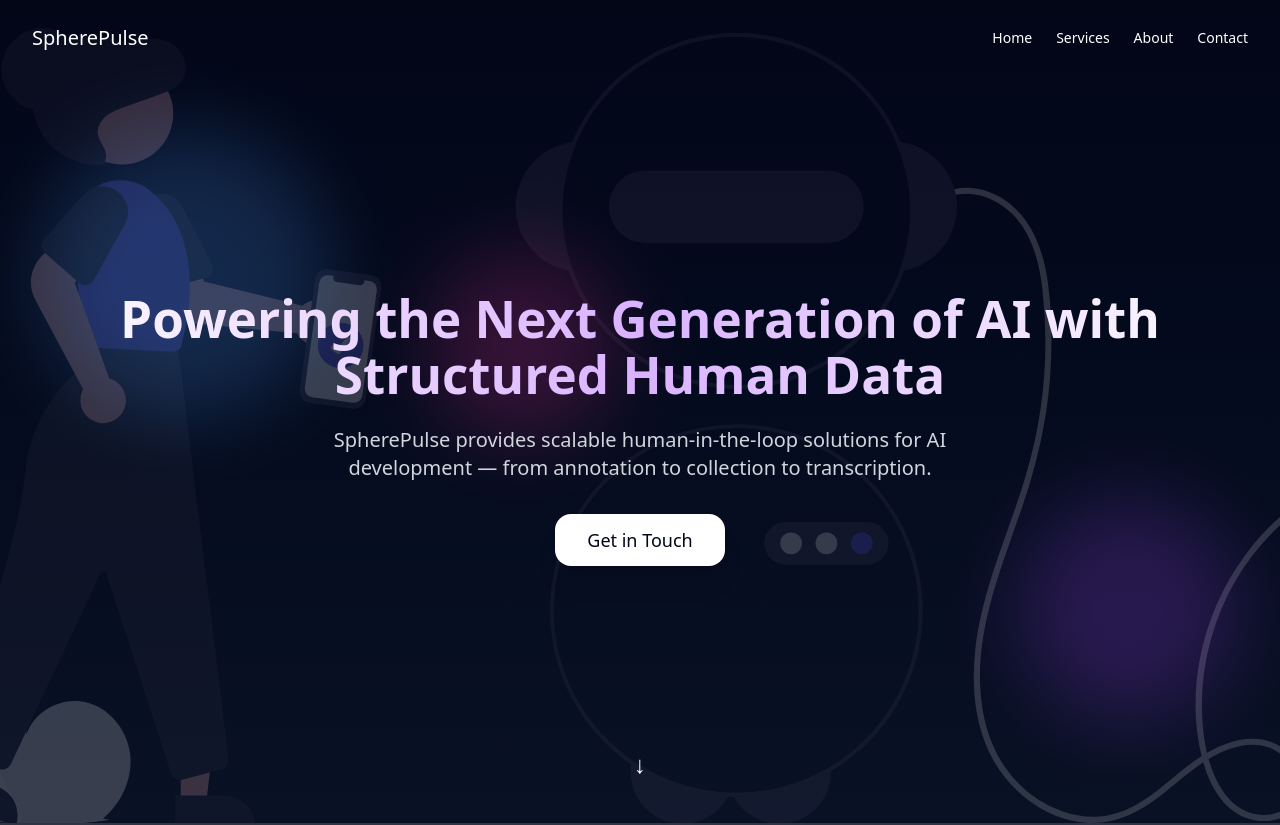
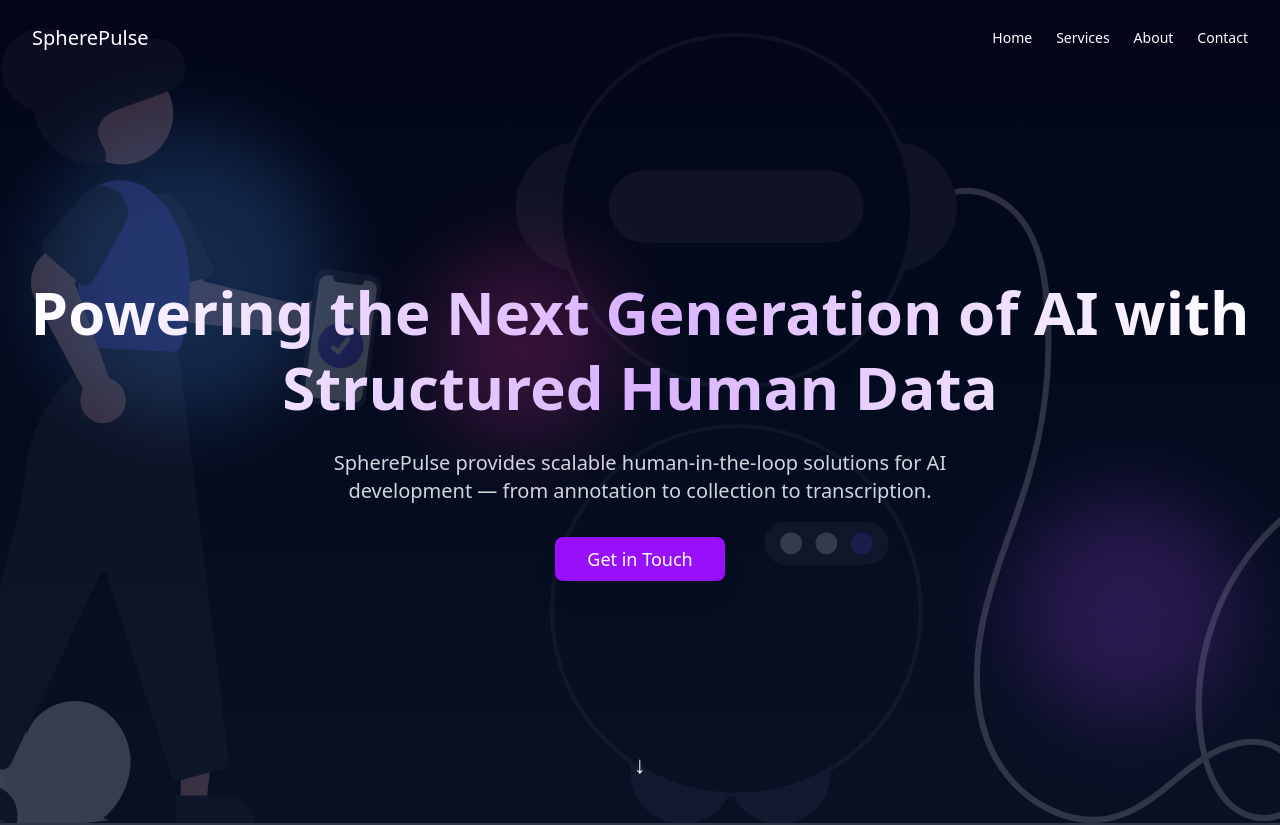
Before and after one commit to millan-amara/annotation, a React (Vite) app: page / in a window 1280 px wide. Shown: the top 825 px of the page. Built offline with nearby package versions, Linux system fonts and the light colour scheme.

Commit message:
modify landing section font

```diff
--- a/index.html
+++ b/index.html
@@ -3,12 +3,12 @@
   <head>
     <meta charset="UTF-8" />
     <!-- <link rel="icon" type="image/svg+xml" href="/src/assets/logo.png" /> -->
-     <link rel="preconnect" href="https://fonts.googleapis.com">
-      <link rel="preconnect" href="https://fonts.gstatic.com" crossorigin>
-      <link href="https://fonts.googleapis.com/css2?family=IBM+Plex+Sans:ital,wght@0,100..700;1,100..700&display=swap" rel="stylesheet">
+    <link rel="preconnect" href="https://fonts.googleapis.com">
+    <link rel="preconnect" href="https://fonts.gstatic.com" crossorigin>
+    <link href="https://fonts.googleapis.com/css2?family=IBM+Plex+Sans:ital,wght@0,100..700;1,100..700&display=swap" rel="stylesheet">
     <meta name="viewport" content="width=device-width, initial-scale=1.0" />
-    <meta name="description" content="Yes, I am">
-    <title>SpherePulse</title>
+    <meta name="description" content="AI Data Infrastructure">
+    <title>SpherePulse - AI Data Infrastructure</title>
   </head>
   <body>
     <div id="root"></div>
--- a/src/index.css
+++ b/src/index.css
@@ -1,10 +1,13 @@
 @import "tailwindcss";
 
+/* body {
+  font-family: 'IBM Plex Sans', sans-serif;
+} */
 
-h1 {
+/* h1 {
   font-size: 3.2em;
   line-height: 1.1;
-}
+} */
 
 
 /* Contact form styling */
--- a/src/pages/Home.jsx
+++ b/src/pages/Home.jsx
@@ -13,9 +13,9 @@ const FloatingShape = ({ className, style }) => (
 );
 
 const LandingPage = () => {
-  useEffect(() => {
-    document.title = "[Your Company Name] - AI Data Infrastructure";
-  }, []);
+  // useEffect(() => {
+  //   document.title = "SpherePulse - AI Data Infrastructure";
+  // }, []);
 
   return (
     <div className="bg-gradient-to-b from-slate-950 via-slate-900 to-slate-950 text-white min-h-screen">
@@ -39,7 +39,7 @@ const LandingPage = () => {
             animate={{ opacity: 1, y: 0 }}
             transition={{ duration: 1 }}
           >
-            <h1 className="text-3xl md:text-4xl font-extrabold mb-6 leading-tight text-transparent bg-clip-text bg-gradient-to-r from-white via-purple-300 to-white">
+            <h1 className="text-4xl md:text-6xl font-extrabold mb-6 leading-tight text-transparent bg-clip-text bg-gradient-to-r from-white via-purple-300 to-white">
               Powering the Next Generation of AI with Structured Human Data
             </h1>
 
@@ -47,7 +47,7 @@ const LandingPage = () => {
             <p className="text-lg md:text-xl mb-8 text-gray-300 max-w-2xl mx-auto">
               SpherePulse provides scalable human-in-the-loop solutions for AI development — from annotation to collection to transcription.
             </p>
-            <button className="bg-white text-slate-950 px-8 py-3 text-lg rounded-2xl shadow-xl hover:bg-slate-200">
+            <button className="text-white bg-purple-600 text-slate-950 px-8 py-2 text-lg rounded-lg shadow-xl hover:bg-purple-400 hover:text-white cursor-pointer">
               Get in Touch
             </button>
           </motion.div>
```
